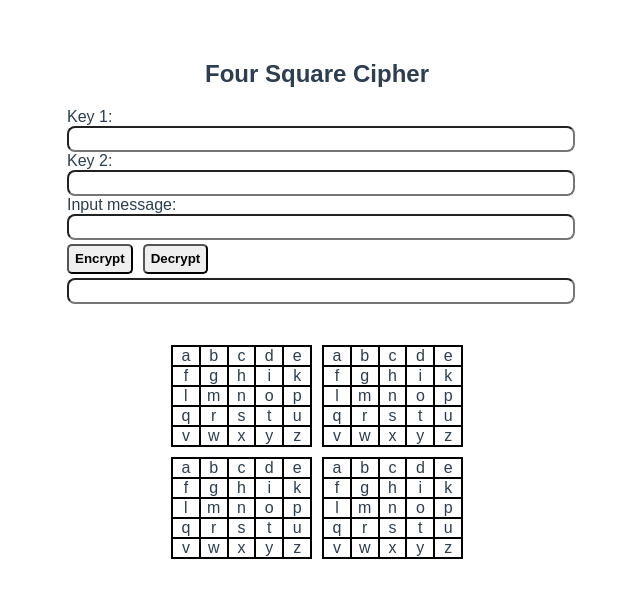
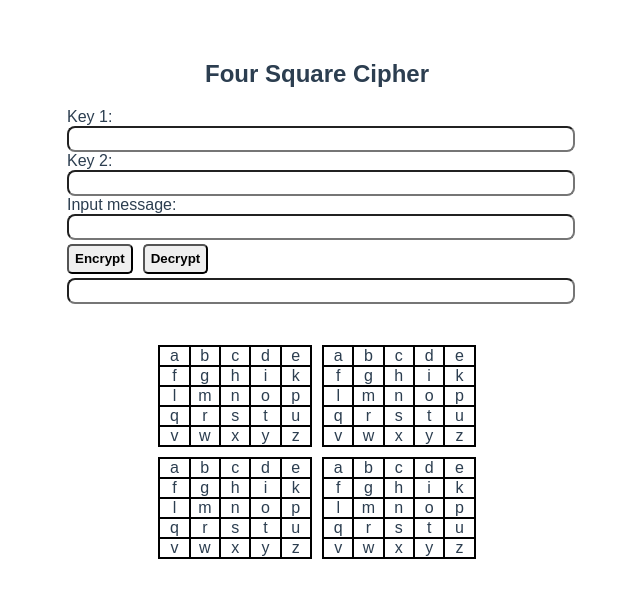
Before and after one commit to LucAndre91/four-square-cipher, a Vue app: page / in a window 1280 px wide. Shown: the top 598 px of the page, without its empty margins (323-963 px from the left). Built offline with nearby package versions, Linux system fonts and the light colour scheme.

Commit message:
fix box width size

```diff
--- a/src/components/Cipher.vue
+++ b/src/components/Cipher.vue
@@ -261,9 +261,9 @@ export default {
   cursor: pointer;
 }
 .col {
-  width: 11%;
+  width: 12%;
+  margin: 5px;
   border: 1px solid black;
-  margin: 5px;
 }
 .row {
   display: flex;
@@ -272,7 +272,7 @@ export default {
 }
 .grid {
   border: 1px solid black;
-  width: 200%;
+  width: 100%;
 }
 .squareRow {
   display: flex;
```
